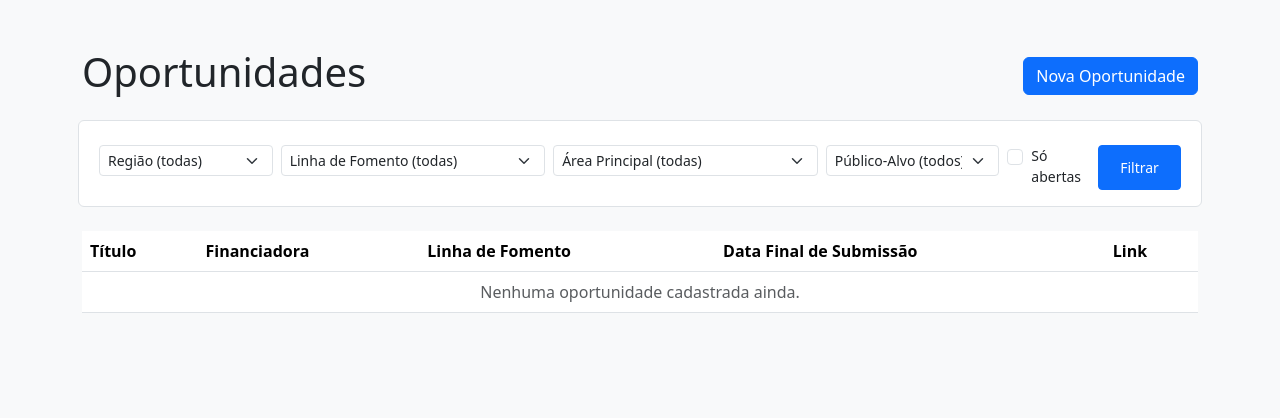
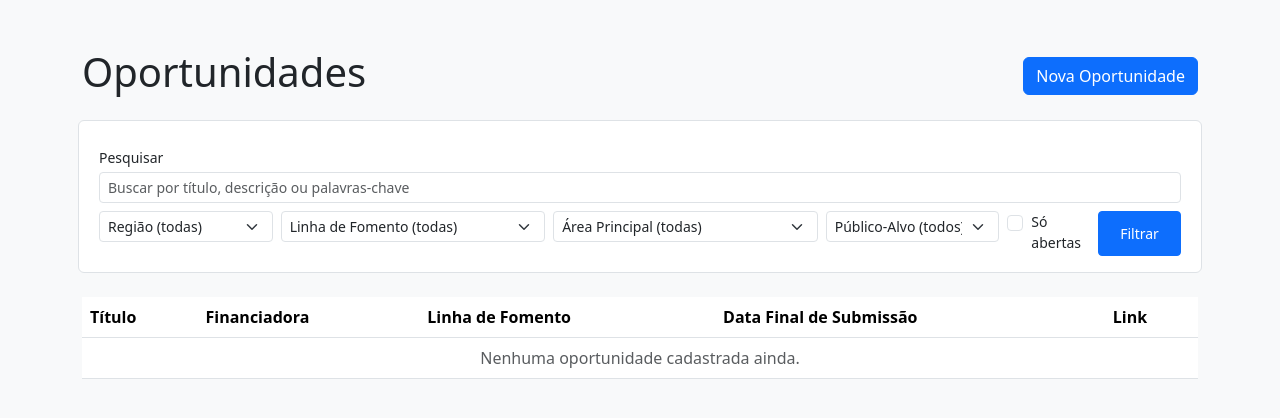
Before and after one commit to NropJoensuu/fomentobrasil, a Flask app: page /oportunidades in a window 1280 px wide. Shown: the top 418 px of the page. Run offline with Flask 3, Linux system fonts and the light colour scheme; data that the repository does not hold is empty.

Commit message:
Adiciona busca textual (titulo, descricao, palavras_chave) combinavel com filtros existentes

```diff
--- a/app/routes.py
+++ b/app/routes.py
@@ -1,7 +1,7 @@
 from datetime import datetime
 
 from flask import Blueprint, render_template, request, redirect, url_for
-from sqlalchemy import or_
+from sqlalchemy import or_, func
 
 from app import db
 from app.models import Oportunidade
@@ -19,12 +19,22 @@ def index():
 def listar_oportunidades():
     query = Oportunidade.query
 
+    busca = request.args.get("busca") or ""
     regiao = request.args.get("regiao") or ""
     linha_de_fomento = request.args.get("linha_de_fomento") or ""
     area_principal = request.args.get("area_principal") or ""
     publico_alvo = request.args.get("publico_alvo") or ""
     apenas_abertas = request.args.get("apenas_abertas") == "1"
 
+    if busca:
+        termo = f"%{busca}%"
+        query = query.filter(
+            or_(
+                Oportunidade.titulo.ilike(termo),
+                Oportunidade.descricao.ilike(termo),
+                func.array_to_string(Oportunidade.palavras_chave, ",").ilike(termo),
+            )
+        )
     if regiao:
         ufs = get_ufs_por_regiao(regiao)
         query = query.filter(Oportunidade.uf.in_(ufs))
@@ -43,6 +53,7 @@ def listar_oportunidades():
     oportunidades = query.order_by(Oportunidade.criado_em.desc()).all()
 
     filtros = {
+        "busca": busca,
         "regiao": regiao,
         "linha_de_fomento": linha_de_fomento,
         "area_principal": area_principal,
--- a/templates/oportunidades/listar.html
+++ b/templates/oportunidades/listar.html
@@ -12,6 +12,11 @@
       <a href="{{ url_for('main.nova_oportunidade') }}" class="btn btn-primary">Nova Oportunidade</a>
     </div>
     <form method="GET" class="row g-2 mb-4 bg-white p-3 rounded border">
+      <div class="col-12">
+        <label class="form-label small mb-1">Pesquisar</label>
+        <input type="text" name="busca" class="form-control form-control-sm" placeholder="Buscar por título, descrição ou palavras-chave" value="{{ filtros.busca }}">
+      </div>
+
       <div class="col-md-2">
         <select name="regiao" class="form-select form-select-sm">
           <option value="">Região (todas)</option>
@@ -71,7 +76,7 @@
         <button type="submit" class="btn btn-primary btn-sm">Filtrar</button>
       </div>
 
-      {% if filtros.regiao or filtros.linha_de_fomento or filtros.area_principal or filtros.publico_alvo or filtros.apenas_abertas %}
+      {% if filtros.busca or filtros.regiao or filtros.linha_de_fomento or filtros.area_principal or filtros.publico_alvo or filtros.apenas_abertas %}
       <div class="col-12">
         <a href="{{ url_for('main.listar_oportunidades') }}" class="small">Limpar filtros</a>
       </div>
```
